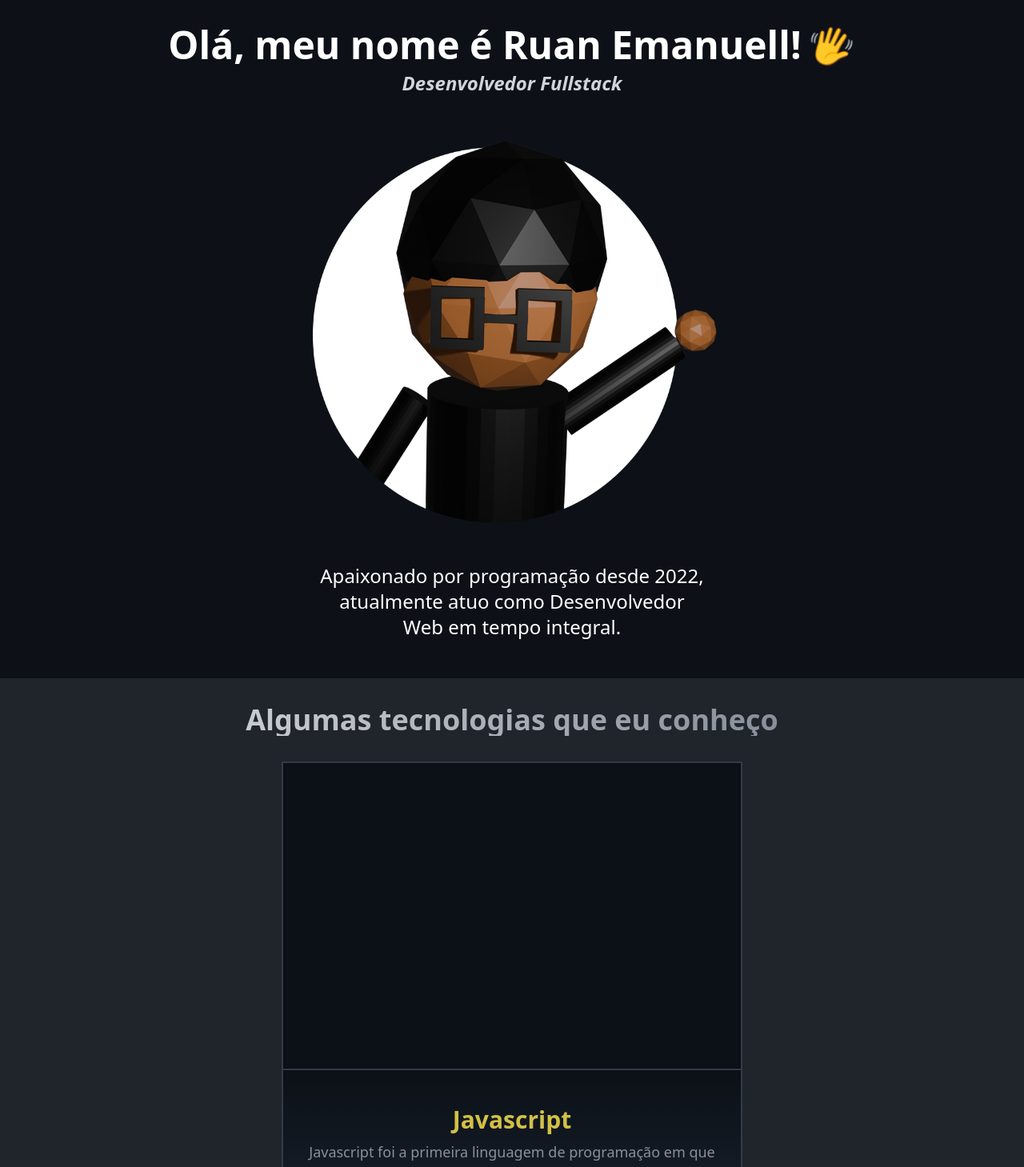
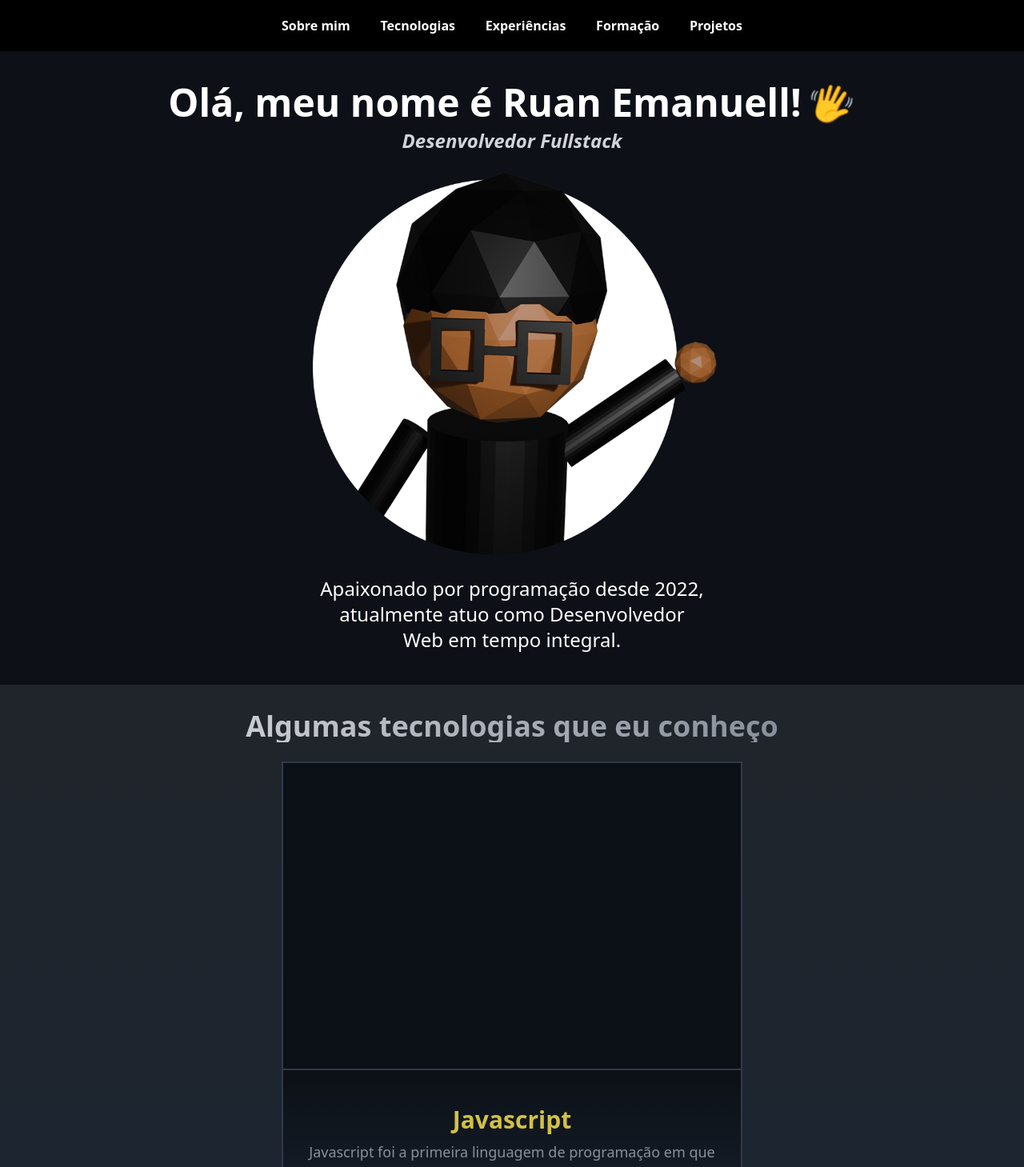
Before and after one commit to RuanEmanuell/portfolio2025, a Next.js app: page / in a window 1280 px wide. Shown: the top 1459 px of the page at 80% size. Built offline with nearby package versions, Linux system fonts and the light colour scheme; no server answers.

Commit message:
feat: adding navbar and footer

```diff
--- a/app/layout.tsx
+++ b/app/layout.tsx
@@ -23,7 +23,7 @@ export default function RootLayout({
   children: React.ReactNode;
 }>) {
   return (
-    <html lang="en">
+    <html lang="en" className="scroll-smooth">
       <body
         className={`${geistSans.variable} ${geistMono.variable} antialiased bg-[#0D1117]`}
       >
--- a/app/page.tsx
+++ b/app/page.tsx
@@ -8,6 +8,7 @@ export default function Home() {
   const [screenIndex, setScreenIndex] = useState(0);
   const [techIndex, setTechIndex] = useState(0);
   const [projectIndex, setProjectIndex] = useState(0);
+  const [navMenuVisible, setNavMenuVisible] = useState(false);
 
   const techs = [
     { tech: "Javascript", color: "#F0DB4F", text: "Javascript foi a primeira linguagem de programação em que desenvolvi, ainda em 2022. Desde então, tenho usado-a quase que diariamente, seja em sua forma pura ou com seus frameworks e bibliotecas." },
@@ -63,6 +64,16 @@ export default function Home() {
     }
   }
 
+  useEffect(() => {
+    if (navMenuVisible) {
+      document.body.style.overflow = 'hidden';
+      document.querySelector("#hand")?.classList.remove("hand-animate");
+    } else {
+      document.body.style.overflow = 'visible';
+      document.querySelector("#hand")?.classList.add("hand-animate");
+    }
+  }, [navMenuVisible])
+
   return (
     <>
       <section
@@ -74,34 +85,57 @@ export default function Home() {
       <div
         className={`${screenIndex === 1 ? 'flex' : 'hidden'} flex-col`}
       >
+        <nav className='bg-black w-full h-16 flex justify-end lg:justify-center items-center'>
+          <div className='max-w-xl w-full flex-row justify-between hidden lg:flex'>
+            <a className='text-white text-md pointer font-bold' href='#'>Sobre mim</a>
+            <a className='text-white text-md pointer font-bold' href='#screen-2'>Tecnologias</a>
+            <a className='text-white text-md pointer font-bold' href='#screen-3'>Experiências</a>
+            <a className='text-white text-md pointer font-bold' href='#screen-4'>Formação</a>
+            <a className='text-white text-md pointer font-bold' href='#screen-5'>Projetos</a>
+          </div>
+          <div className='border-2 border-gray-300 h-12 w-12 p-1 rounded flex flex-col justify-center content-between lg:hidden mx-2 cursor-pointer hover:bg-gray-800' onClick={() => setNavMenuVisible(prev => !prev)}>
+            <div className='w-full h-1 bg-gray-300 rounded mb-2'></div>
+            <div className='w-full h-1 bg-gray-300 rounded mb-2'></div>
+            <div className='w-full h-1 bg-gray-300 rounded'></div>
+          </div>
+        </nav>
+        <section id="nav-menu" className='w-screen h-screen bg-black absolute bg-opacity-50 justify-end' style={{ display: navMenuVisible ? "flex" : "none" }} onClick={() => setNavMenuVisible(prev => !prev)}>
+          <div className='w-60 h-full bg-[#0D1117] flex flex-col items-center py-8'>
+            <a className='text-white text-lg pointer font-bold rounded w-44 h-16 text-center' href='#'>Sobre mim</a>
+            <a className='text-white text-lg pointer font-bold rounded w-44 h-16 text-center' href='#screen-2'>Tecnologias</a>
+            <a className='text-white text-lg pointer font-bold rounded w-44 h-16 text-center' href='#screen-3'>Experiências</a>
+            <a className='text-white text-lg pointer font-bold rounded w-44 h-16 text-center' href='#screen-4'>Formação</a>
+            <a className='text-white text-lg pointer font-bold rounded w-44 h-16 text-center' href='#screen-5'>Projetos</a>
+          </div>
+        </section>
         <section
           id="screen-1"
-          className="transition-all bg-[#0D1117] flex flex-col items-center"
+          className="transition-all bg-[#0D1117] flex flex-col items-center py-8"
         >
           <div className='flex justify-center flex-row'>
-            <h1 className="text-xl md:text-3xl lg:text-5xl text-center font-bold text-white mt-8">
+            <h1 className="text-xl md:text-3xl lg:text-5xl text-center font-bold text-white mt-2">
               Olá, meu nome é Ruan Emanuell!
             </h1>
-            <h1 className="text-xl md:text-3xl lg:text-5xl text-center font-bold text-white mt-8 ml-2 hand-animate">
+            <h1 className="text-xl md:text-3xl lg:text-5xl text-center font-bold text-white mt-2 ml-2 hand-animate" id="hand">
               👋
             </h1>
           </div>
           <h2 className="text-md text-center md:text-2xl my-2 italic font-semibold text-gray-300">
             Desenvolvedor Fullstack
           </h2>
-          <img src="./image-border.png" className="rounded-full w-80 h-80 md:w-128 md:h-128 my-8"></img>
-          <h2 className="text-md md:text-xl lg:text-2xl text-center text-white mb-12 px-4 max-w-lg">
+          <img src="./image-border.png" className="rounded-full w-80 h-80 md:w-128 md:h-128"></img>
+          <h2 className="text-md md:text-xl lg:text-2xl text-center text-white my-2 px-4 max-w-lg">
             Apaixonado por programação desde 2022, atualmente atuo como Desenvolvedor Web em tempo integral.
           </h2>
         </section>
         <section
           id="screen-2"
-          className="mx-auto bg-[#24292E] h-full w-full flex items-center flex-col"
+          className="mx-auto bg-gradient-to-b from-[#24292E] to-gray-800 h-full w-full flex items-center flex-col py-8"
         >
-          <h1 className="text-xl md:text-2xl lg:text-4xl text-center font-bold bg-gradient-to-r from-gray-200 to-gray-400 bg-clip-text text-transparent my-8">
+          <h1 className="text-xl md:text-2xl lg:text-4xl text-center font-bold bg-gradient-to-r from-gray-200 to-gray-400 bg-clip-text text-transparent">
             Algumas tecnologias que eu conheço
           </h1>
-          <div id="language-3dmodel" className='w-80 h-80 md:w-128 lg:w-144 md:h-96 mx-auto rounded-x-lg border-x-2 border-t-2 border-gray-700 bg-[#0D1117] flex justify-center items-center'></div>
+          <div id="language-3dmodel" className='w-80 h-80 md:w-128 lg:w-144 md:h-96 mx-auto rounded-x-lg border-x-2 border-t-2 border-gray-700 bg-[#0D1117] flex justify-center items-center mt-6'></div>
           <div className='w-80 md:w-128 lg:w-144 h-64 mx-auto border-x-2 border-y-2 rounded-b-lg border-gray-700 bg-gradient-to-b from-[#0D1117] to-gray-800 flex flex-col justify-center items-center pb-2'>
             <h2
               style={{ color: techs[techIndex].color }}
@@ -117,9 +151,9 @@ export default function Home() {
         </section>
         <section
           id="screen-3"
-          className="mx-auto bg-[#0D1117] h-full w-full flex items-center flex-col mb-8"
+          className="mx-auto bg-[#0D1117] h-full w-full flex items-center flex-col py-8"
         >
-          <h1 className="text-xl md:text-2xl lg:text-4xl text-center font-bold bg-gradient-to-r from-gray-400 to-gray-200 bg-clip-text text-transparent my-8">
+          <h1 className="text-xl md:text-2xl lg:text-4xl text-center font-bold bg-gradient-to-r from-gray-400 to-gray-200 bg-clip-text text-transparent">
             Minhas experiências profissionais
           </h1>
           <div className='w-80 md:w-full max-w-xl border-2 border-gray-700 bg-gradient-to-b from-gray-700 to-gray-800 rounded-lg flex flex-col items-center py-6 my-6'>
@@ -156,9 +190,9 @@ export default function Home() {
         </section>
         <section
           id="screen-4"
-          className="mx-auto bg-[#24292E] h-full w-full flex items-center flex-col"
+          className="mx-auto bg-gradient-to-b from-[#24292E] to-gray-800 h-full w-full flex items-center flex-col py-8"
         >
-          <h1 className="text-xl md:text-2xl lg:text-4xl text-center font-bold bg-gradient-to-r from-gray-400 to-gray-200 bg-clip-text text-transparent my-8">
+          <h1 className="text-xl md:text-2xl lg:text-4xl text-center font-bold bg-gradient-to-r from-gray-200 to-gray-400 bg-clip-text text-transparent">
             Escolaridade e formações
           </h1>
           <div className='w-80 md:w-full max-w-xl border-2 border-gray-700 bg-gradient-to-b from-[#0D1117] to-gray-800 rounded-lg flex flex-col items-center py-6 my-6'>
@@ -184,17 +218,17 @@ export default function Home() {
         </section>
         <section
           id="screen-5"
-          className="mx-auto bg-[#0D1117] h-full w-full flex items-center flex-col mb-8"
+          className="mx-auto bg-[#0D1117] h-full w-full flex items-center flex-col py-8"
         >
-          <h1 className="text-xl md:text-2xl lg:text-4xl text-center font-bold bg-gradient-to-r from-gray-200 to-gray-400 bg-clip-text text-transparent my-8">
+          <h1 className="text-xl md:text-2xl lg:text-4xl text-center font-bold bg-gradient-to-r from-gray-400 to-gray-200 bg-clip-text text-transparent">
             Alguns dos meus projetos
           </h1>
-          <div className='flex flex-row'>
-            <button className='bg-white font-bold text-center text-2xl lg:text-4xl h-10 w-10 lg:h-16 lg:w-16 rounded-full my-auto mx-2 flex justify-center items-center' onClick={decreaseProjectIndex}>
+          <div className='flex flex-row my-6'>
+            <button className='bg-white font-bold text-center text-2xl lg:text-3xl h-10 w-10 lg:h-16 lg:w-16 rounded-full my-auto mx-2 flex justify-center items-center' onClick={decreaseProjectIndex}>
               <p>&#8249;</p>
             </button>
             <div className='flex flex-col'>
-              <div className='w-72 h-72 lg:w-128 lg:h-96 bg-gray-800 rounded my-4 mx-auto'>
+              <div className='w-72 h-72 lg:w-128 lg:h-96 bg-gray-800 rounded mx-auto'>
                 <div className='border-x-2 border-t-2 border-gray-700 h-6 lg:h-8 flex flex-row items-center'>
                   <p className='h-3 w-3 lg:h-4 lg:w-4 rounded-full bg-red-500 mx-2'></p>
                   <p className='h-3 w-3 lg:h-4 lg:w-4 rounded-full bg-yellow-500 mx-2'></p>
@@ -203,7 +237,7 @@ export default function Home() {
                 <img src={projects[projectIndex].image} className='h-full w-full object-cover border-2 border-gray-700'></img>
               </div>
             </div>
-            <button className='bg-white font-bold text-center text-2xl lg:text-4xl h-10 w-10 lg:h-16 lg:w-16 rounded-full my-auto mx-2 flex justify-center items-center' onClick={increaseProjectIndex}>
+            <button className='bg-white font-bold text-center text-2xl lg:text-3xl h-10 w-10 lg:h-16 lg:w-16 rounded-full my-auto mx-2 flex justify-center items-center' onClick={increaseProjectIndex}>
               <p>&#8250;</p>
             </button>
           </div>
@@ -215,12 +249,19 @@ export default function Home() {
               {projects[projectIndex].text}
             </p>
           </div>
-          <div className='h-8 flex flex-row items-center'>
+          <div className='h-8 flex flex-row items-center my-2'>
             {projects.map((project, index) =>
-              <p style={{ backgroundColor: index === projectIndex ? 'white' : 'transparent' }} className='h-3 w-3 lg:h-4 lg:w-4 rounded-full bg-white border-2 mx-2 transition-all' key={index}></p>
+              <p style={{ backgroundColor: index === projectIndex ? 'white' : 'transparent' }} className='h-3 w-3 lg:h-4 lg:w-4 rounded-full bg-white border-2 mx-2 transition-all cursor-pointer' key={index} onClick={() => setProjectIndex(index)}></p>
             )}
           </div>
+          <a className='bg-black flex flex-row w-64 h-20 rounded-full items-center justify-center my-6' href='https://github.com/RuanEmanuell' target='_blank' rel="noreferrer">
+            <h3 className='text-white font-bold text-lg'>Veja mais no Github</h3>
+            <img src="./logos/github.png" className='ml-2 w-10 h-10 bg-white rounded-full border-white border-2'></img>
+          </a>
         </section>
+        <footer className='bg-black w-full h-16 flex justify-center items-center'>
+          <p className='text-white text-md'>© 2025 - Ruan Emanuell</p>
+        </footer>
       </div>
     </>
   );
```
Also changed, not shown: public/logos/github.png (added).
